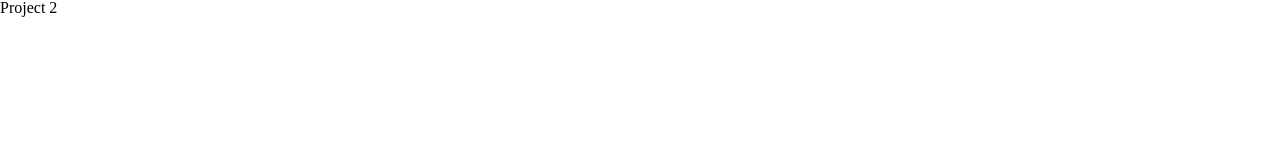
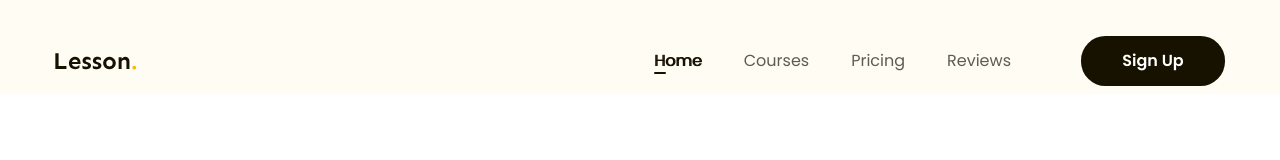
Before and after one commit to hoppv04/html_css_pro_project_2, a plain HTML site: page index.html in a window 1280 px wide. Shown: the top 160 px of the page. Drawn offline with Linux system fonts and the light colour scheme.

Commit message:
add header ui

```diff
--- a/assets/css/styles.css
+++ b/assets/css/styles.css
@@ -0,0 +1,94 @@
+* {
+  box-sizing: border-box;
+}
+
+html {
+  font-size: 62.5%;
+}
+
+body {
+  font-size: 1.6rem;
+  font-family: "Poppins", sans-serif;
+}
+
+/* Common */
+a {
+  text-decoration: none;
+}
+
+.main-content {
+  width: 1170px;
+  max-width: calc(100% - 48px);
+  margin-left: auto;
+  margin-right: auto;
+}
+
+.btn {
+  display: inline-block;
+  min-width: 118px;
+  line-height: 50px;
+  padding: 0 16px;
+  font-weight: 600;
+  font-size: 1.6rem;
+  text-align: center;
+  color: #ffffff;
+  background-color: #171100;
+  border-radius: 24.5px;
+}
+
+/* Header */
+.header {
+  background-color: #fffcf4;
+}
+
+.header.fixed {
+  position: sticky;
+  top: -28px;
+}
+
+.header .body {
+  display: flex;
+  align-items: center;
+  padding: 36px 0 8px;
+}
+
+.nav {
+  margin-left: auto;
+}
+
+.nav ul {
+  display: flex;
+}
+
+.nav a {
+  position: relative;
+  padding: 8px 21px;
+  font-size: 1.6rem;
+  color: #5f5b53;
+}
+
+.nav a:hover,
+.nav li.active a {
+  text-shadow: 1px 0 0 currentColor;
+  color: #171100;
+}
+
+.nav li.active a::after {
+  position: absolute;
+  left: 21px;
+  bottom: 6px;
+  display: block;
+  content: "";
+  width: 12px;
+  height: 2px;
+  background-color: #171100;
+  border-radius: 1px;
+}
+
+.header .action {
+  margin-left: 49px;
+}
+
+.header .sign-up-btn {
+  min-width: 144px;
+}
--- a/index.html
+++ b/index.html
@@ -7,10 +7,49 @@
     <!-- Reset CSS -->
     <link rel="stylesheet" href="./assets/css/reset.css" />
 
+    <!-- Embed fonts -->
+    <link rel="preconnect" href="https://fonts.googleapis.com" />
+    <link rel="preconnect" href="https://fonts.gstatic.com" crossorigin />
+    <link
+      href="https://fonts.googleapis.com/css2?family=Poppins:ital,wght@0,100;0,200;0,300;0,400;0,500;0,600;0,700;0,800;0,900;1,100;1,200;1,300;1,400;1,500;1,600;1,700;1,800;1,900&family=Sen:wght@400..800&display=swap"
+      rel="stylesheet"
+    />
+
     <!-- Styles -->
     <link rel="stylesheet" href="./assets/css/styles.css" />
   </head>
   <body>
-    <h1>Project 2</h1>
+    <header class="header fixed">
+      <div class="main-content">
+        <div class="body">
+          <!-- Logo -->
+          <img src="./assets/img/logo.svg" alt="Lesson." class="logo" />
+
+          <!-- Navigation -->
+          <nav class="nav">
+            <ul>
+              <li class="active">
+                <a href="#!">Home</a>
+              </li>
+              <li>
+                <a href="#!">Courses</a>
+              </li>
+              <li>
+                <a href="#!">Pricing</a>
+              </li>
+              <li>
+                <a href="#!">Reviews</a>
+              </li>
+            </ul>
+          </nav>
+
+          <!-- Action -->
+          <div class="action">
+            <a href="#!" class="btn sign-up-btn">Sign Up</a>
+          </div>
+        </div>
+      </div>
+    </header>
+    <main style="min-height: 5000px"></main>
   </body>
 </html>
```
Also changed, not shown: assets/img/logo.svg (added).
